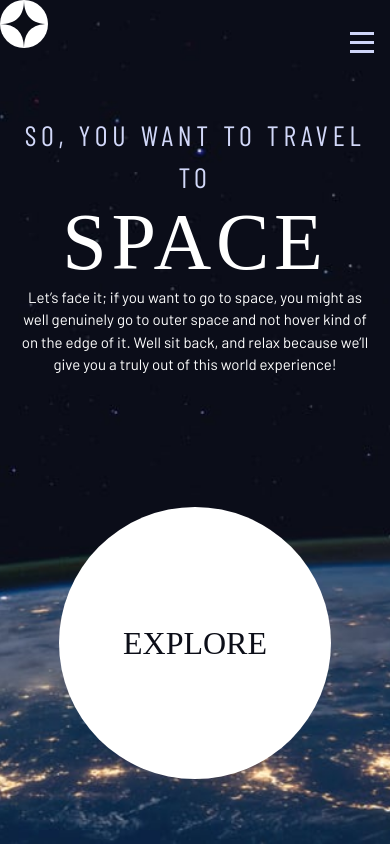
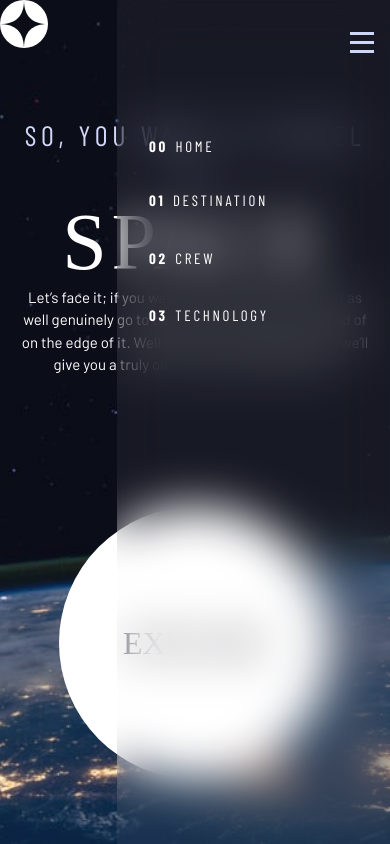
Before and after one commit to mattoattacko/Space-Tourism, a plain HTML site: page index.html in a window 390 px wide. Both pictures are taken after a click on the button "Menu". Drawn offline with nearby package versions, Linux system fonts and the light colour scheme; a web font is replaced by a local one.

Commit message:
menu hamburger opens and closes correctly. Starting animations and changing the icon.

```diff
--- a/index.css
+++ b/index.css
@@ -92,11 +92,11 @@ body {
   background-color: hsl( var(--clr-dark) );
   line-height: 1.5;
   min-height: 100vh;
-  overflow-x: hidden; /* keeps things from overflowing */
 
   /* we add 'grid' to allow all the items that are in here to stretch out to fill the page */
   display: grid;
   grid-template-rows: min-content 1fr; /* This removes the space from under the nav bar */
+  overflow-x: hidden; /* keeps things from overflowing */
 }
 
 /* make images easier to work with */
@@ -171,6 +171,10 @@ select {
   padding-inline: 1rem;
 }
 
+.grid-container * {
+  max-width: 50ch;
+}
+
 @media (min-width: 45rem) {
   .grid-container {
     text-align: left;
@@ -201,7 +205,7 @@ select {
   border: 0;
 }
 
-/* colors */
+/* COLORS */
 
 .bg-dark { background-color: hsl( var(--clr-dark) );}
 .bg-accent { background-color: hsl( var(--clr-light) );}
@@ -211,7 +215,7 @@ select {
 .text-accent { color: hsl( var(--clr-light) );}
 .text-white { color: hsl( var(--clr-white) );}
 
-/* typography */
+/* TYPOGRAPHY */
 
 .ff-serif { font-family: var(--ff-serif); }
 .ff-sans-cond { font-family: var(--ff-sans-cond); }
@@ -294,8 +298,8 @@ select {
   list-style: none;
   padding: 0;
   margin: 0;
-  background: hsl( var(--clr-dark) / 0.95);
-  /* backdrop-filter: blur(1.5rem); */
+  background: hsl( var(--clr-white) / 0.05);
+  backdrop-filter: blur(1.5rem);
 }
 
 .mobile-nav-toggle {
@@ -303,12 +307,12 @@ select {
 }
 
 /* this is our frosted glass effect aka 'glassmorphism'. This makes it work on browsers that support it. Currently firefox doesn't support, so we have the fallback background above */
-@supports (backdrop-filter: blur(1rem)) {
+/* @supports (backdrop-filter: blur(1rem)) {
   .primary-navigation {
       background: hsl( var(--clr-white) / 0..05);
       backdrop-filter: blur(1.5rem);
   }
-}
+} */
 
 @media (max-width: 35rem) {
   .primary-navigation {
@@ -321,6 +325,11 @@ select {
     margin: 0;
     flex-direction: column;
     transform: translateX(100%); /* This is how we make the nav vanish offscreen */
+  }
+
+  /* if our nav is hidden, we want to show it */
+  .primary-navigation[data-visible="true"] {
+    transform: translateX(0);
   }
 
   .mobile-nav-toggle {
--- a/index.html
+++ b/index.html
@@ -1,6 +1,5 @@
 <!DOCTYPE html>
 <html lang="en">
-
 <head>
   <meta charset="UTF-8">
   <meta name="viewport" content="width=device-width, initial-scale=1.0">
@@ -16,19 +15,18 @@
 
   <!-- Custom CSS -->
   <link rel="stylesheet" href="index.css">
-
   <title>Let's Go to Space!</title>
+  <script src='index.js' defer></script>
 </head>
 
 <body class="home">
-
   <header class="primary-header flex">
     <div>
       <img src="./assets/shared/logo.svg" alt="space tourism logo" class="logo">
     </div>
     <button class="mobile-nav-toggle" aria-controls="primary-navigation"><span class="sr-only" aria-expanded="false">Menu</span></button>
     <nav>
-      <ul id="primary-navigation" class="primary-navigation underline-indicators flex">
+        <ul id="primary-navigation" data-visible="false" class="primary-navigation underline-indicators flex">
             <li class="active"><a class="ff-sans-cond uppercase text-white letter-spacing-2" href="index.html"><span>00</span>Home</a>
             <li><a class="ff-sans-cond uppercase text-white letter-spacing-2" href="destination.html"><span>01</span>Destination</a>
             <li><a class="ff-sans-cond uppercase text-white letter-spacing-2" href="crew.html"><span>02</span>Crew</a>
@@ -36,6 +34,7 @@
         </ul>
     </nav>
   </header>
+
 
   <div class="grid-container grid-container--home">
     <div>
--- a/index.js
+++ b/index.js
@@ -0,0 +1,20 @@
+// when someone clicks the hamburger button
+// if the nav is closed, open it
+// if the nav is open, close it
+
+const nav = document.querySelector(".primary-navigation");
+const navToggle = document.querySelector(".mobile-nav-toggle");
+
+// when someone clicks the hamburger button
+navToggle.addEventListener("click", () => {
+
+    const visibility = nav.getAttribute("data-visible");
+    // if the nav is closed, open it
+    if (visibility === "false") {
+        nav.setAttribute("data-visible", true);
+    } else {
+        nav.setAttribute("data-visible", false);
+    }
+})
+
+// To actually get the menu to open and close, we use CSS
```
Lines whose indentation alone changed are shown as unchanged.
